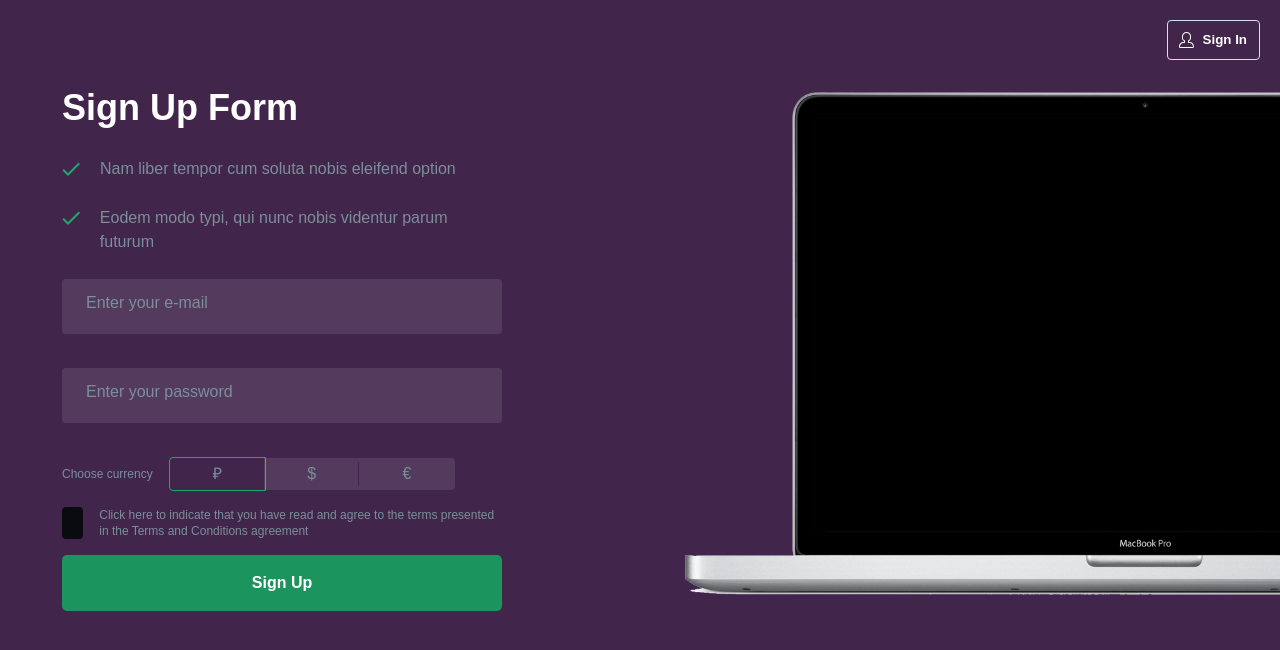
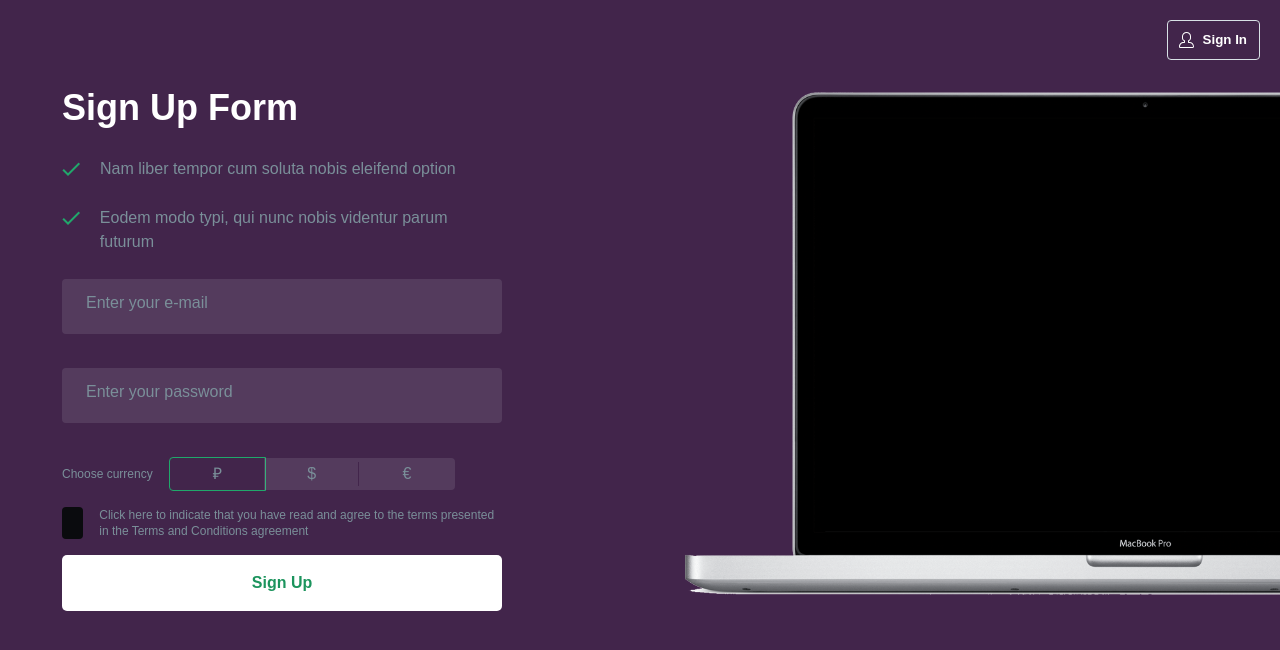
Before and after one commit to hornuglan/Dataduck-test-task, a React (Create React App) app: page / in a window 1280 px wide. In both pictures the pointer is over the button "Sign Up". Shown: the top 650 px of the page. Built offline with nearby package versions, Linux system fonts and the light colour scheme.

Commit message:
hover effects were added

```diff
--- a/src/stylesheets/style.css
+++ b/src/stylesheets/style.css
@@ -181,6 +181,14 @@
   color: #fff;
   cursor: pointer;
   outline: none;
+  -webkit-transition: ease-in-out 0.3s;
+  transition: ease-in-out 0.3s;
+}
+.form__button:hover {
+  color: #1c945d;
+  background-color: #fff;
+  -webkit-transition: ease-in-out 0.3s;
+  transition: ease-in-out 0.3s;
 }
 .form .currency {
   display: -webkit-box;
@@ -361,6 +369,8 @@
   background-color: #42254b;
   color: #fff;
   cursor: pointer;
+  -webkit-transition: ease-in-out 0.3s;
+  transition: ease-in-out 0.3s;
 }
 .signIn__button:before {
   content: '';
@@ -374,6 +384,10 @@
   background-image: url("./images/user.svg");
   background-repeat: no-repeat;
   background-position: center;
+}
+.signIn__button:hover {
+  -webkit-transform: scale(1.1);
+          transform: scale(1.1);
 }
 body {
   background-color: #42254b;
--- a/src/stylesheets/stylus/_form.styl
+++ b/src/stylesheets/stylus/_form.styl
@@ -39,7 +39,13 @@
     letter-spacing: 0;
     color: secondary-text
     cursor: pointer;
-    outline: none;
+    outline: none
+    transition ease-in-out 0.3s
+
+  &__button:hover
+    color: color-btn
+    background-color white
+    transition ease-in-out 0.3s
 
   .currency
     display: flex
--- a/src/stylesheets/stylus/_signIn.styl
+++ b/src/stylesheets/stylus/_signIn.styl
@@ -17,6 +17,7 @@
       background-color: bgcolor
       color: secondary-text
       cursor: pointer
+      transition ease-in-out 0.3s
       &:before
         content: ''
         display: inline-block
@@ -29,3 +30,5 @@
         background-image: url("./images/user.svg")
         background-repeat: no-repeat
         background-position: center
+      &:hover
+        transform scale(1.1)
```
